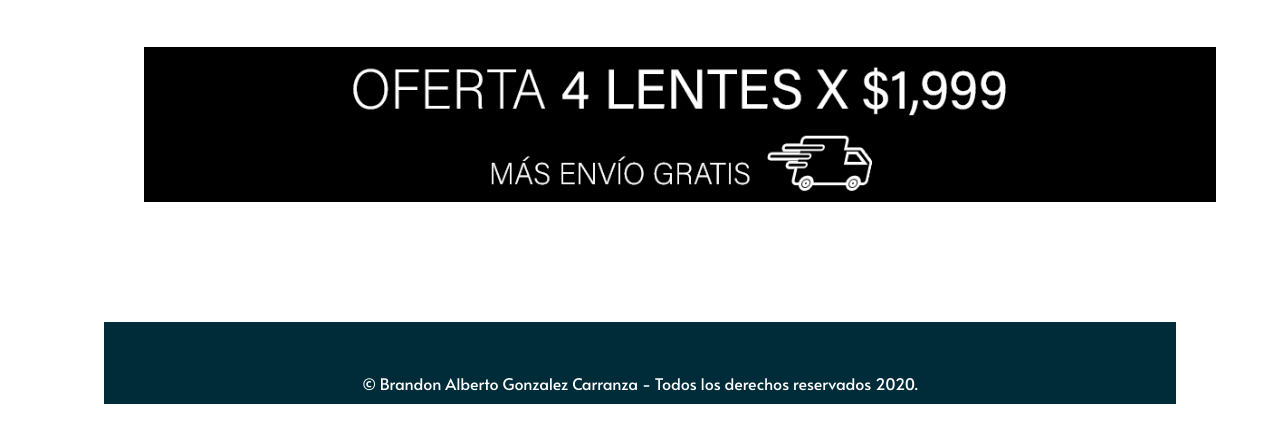
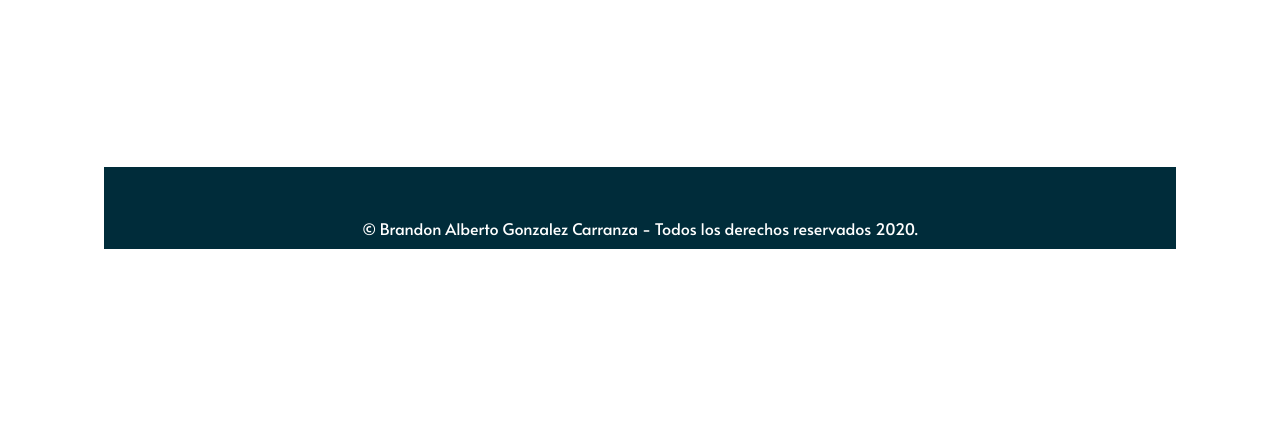
Before and after one commit to BrandonET/brandon-web, a plain HTML site: page index.html in a window 1280 px wide. Shown: the part 4785-5227 px from the top of the page. After the commit the page ends 5074 px from the top, so only its background shows below. Drawn offline with Linux system fonts and the light colour scheme.

Commit message:
Update index.html

```diff
--- a/index.html
+++ b/index.html
@@ -88,7 +88,6 @@
 
 		<section id="trabajar-conmigo">
 			<div class="contenido">
-				<a href="https://opticaskaylens.mercadoshops.com.mx/MLM-779779311-4-lentes-graduados-basicos-armazon-a-elegir-_JM?quant&quantity=1&variation=56833270289" target="_blank"><img src="img/banner.jpg" alt="banner" width="100%" height="100%"></a>
 			</div>
 
 	</section>
```
